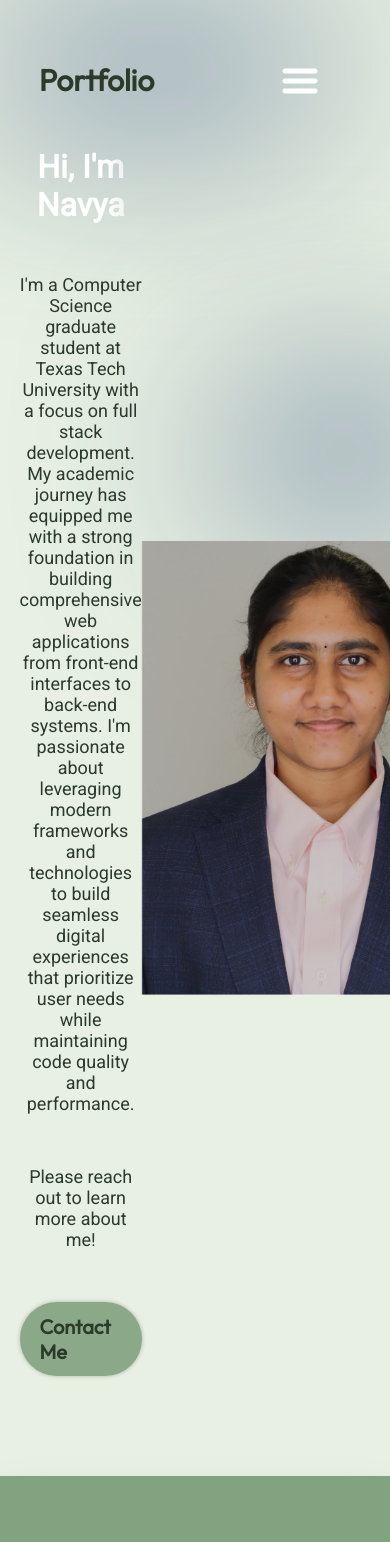
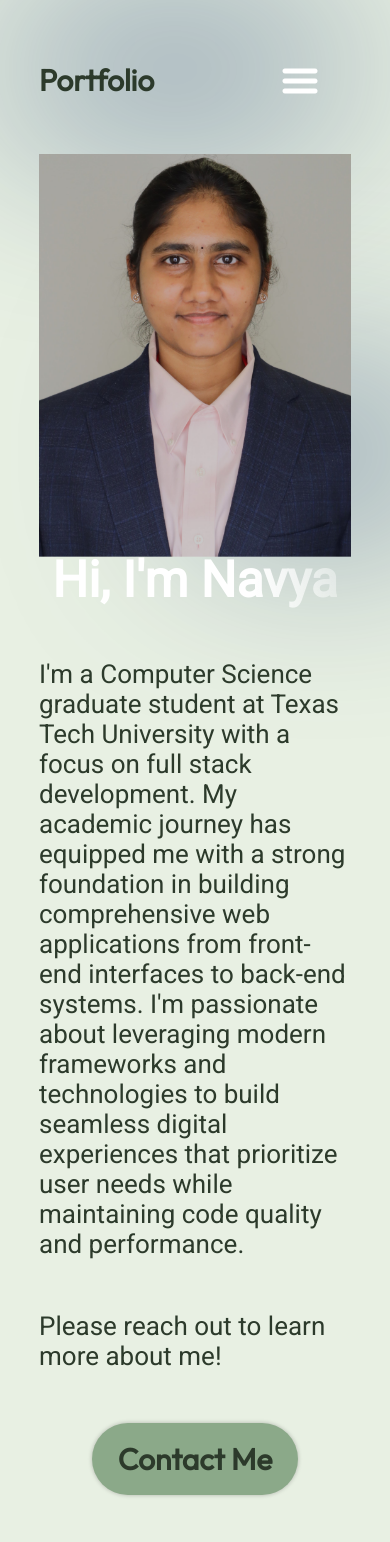
Before and after one commit to Navya616/Portfolio, a React (Vite) app: page / in a window 390 px wide. Shown: the top 1542 px of the page. Built offline with nearby package versions, Linux system fonts and the light colour scheme.

Commit message:
Updated portfolio

```diff
--- a/src/components/Hero/Hero.module.css
+++ b/src/components/Hero/Hero.module.css
@@ -123,24 +123,11 @@
   }
 }
 
-
-  .title {
-    font-size: 32px;
-    text-align: center;
+ .container {
+    flex-direction: column-reverse;
   }
 
-  .description {
-    font-size: 18px;
-    text-align: center;
-  }
-
-  .contactBtn {
-    font-size: 20px;
-    padding: 12px 20px;
-  }
-
-  .container {
-    margin-left: 5%;
-    margin-right: 5%;
+  .content {
+    align-items: center;
   }
 }
```
